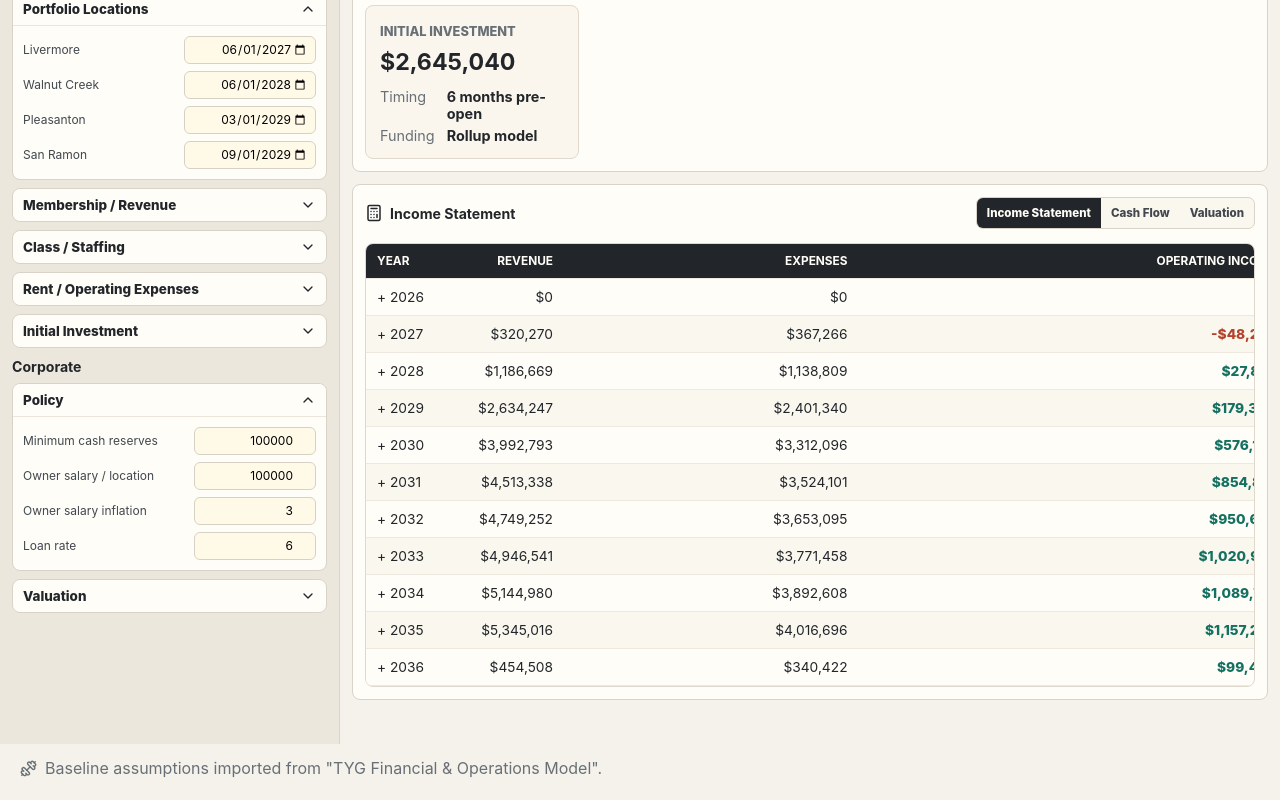
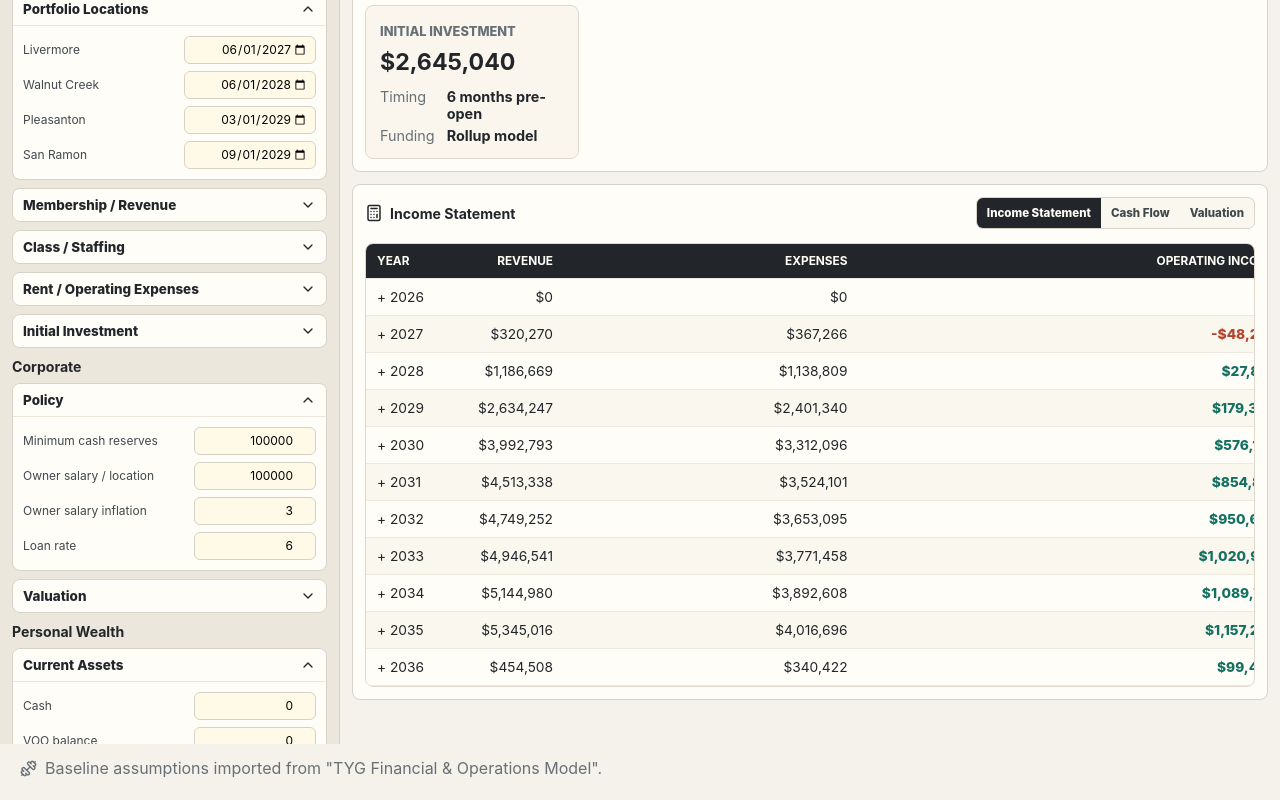
Before and after one commit to jkhart/theyardgym-financials, a React (Vite) app: page / in a window 1280 px wide. Shown: the part 198-998 px from the top of the page. Built offline with nearby package versions, Linux system fonts and the light colour scheme.

Commit message:
Add personal wealth assumptions panel

```diff
--- a/src/components/App.jsx
+++ b/src/components/App.jsx
@@ -1100,6 +1100,177 @@ function CorporateInputsPanel({ assumptions, inputs, updateAssumption, updateInp
   );
 }
 
+function PersonalWealthInputsPanel({ inputs, updateInput, openGroup, setOpenGroup }) {
+  const toggleGroup = (group) => setOpenGroup(openGroup === group ? "" : group);
+
+  return (
+    <aside className="assumptions rollupInputs">
+      <div className="panelTitle">
+        <h2>Personal Wealth</h2>
+      </div>
+      <section className="assumptionGroup">
+        <button className="groupToggle" onClick={() => toggleGroup("Current Assets")} type="button">
+          Current Assets
+          <ChevronDown size={16} className={openGroup === "Current Assets" ? "chevron open" : "chevron"} />
+        </button>
+        {openGroup === "Current Assets" && (
+          <div className="groupFields">
+            <label className="inputRow">
+              <span>Cash</span>
+              <input
+                type="number"
+                step="1000"
+                value={inputs.personalCashBalance}
+                onChange={(event) => updateInput("personalCashBalance", Number(event.target.value))}
+              />
+            </label>
+            <label className="inputRow">
+              <span>VOO balance</span>
+              <input
+                type="number"
+                step="1000"
+                value={inputs.personalStartingBalance}
+                onChange={(event) => updateInput("personalStartingBalance", Number(event.target.value))}
+              />
+            </label>
+            <label className="inputRow">
+              <span>Roth IRA</span>
+              <input
+                type="number"
+                step="1000"
+                value={inputs.rothIraStartingBalance}
+                onChange={(event) => updateInput("rothIraStartingBalance", Number(event.target.value))}
+              />
+            </label>
+            <label className="inputRow">
+              <span>Traditional IRA rollover</span>
+              <input
+                type="number"
+                step="1000"
+                value={inputs.traditionalIraStartingBalance}
+                onChange={(event) => updateInput("traditionalIraStartingBalance", Number(event.target.value))}
+              />
+            </label>
+          </div>
+        )}
+      </section>
+      <section className="assumptionGroup">
+        <button className="groupToggle" onClick={() => toggleGroup("Household")} type="button">
+          Household
+          <ChevronDown size={16} className={openGroup === "Household" ? "chevron open" : "chevron"} />
+        </button>
+        {openGroup === "Household" && (
+          <div className="groupFields">
+            <label className="inputRow">
+              <span>Birthday</span>
+              <input type="date" value={inputs.rothBirthDate} onChange={(event) => updateInput("rothBirthDate", event.target.value)} />
+            </label>
+            <label className="inputRow">
+              <span>Annual living needs</span>
+              <input
+                type="number"
+                step="1000"
+                value={inputs.personalAnnualSpending}
+                onChange={(event) => updateInput("personalAnnualSpending", Number(event.target.value))}
+              />
+            </label>
+            <label className="inputRow">
+              <span>Spending inflation</span>
+              <PercentInput
+                value={inputs.householdSpendingInflation}
+                onChange={(value) => updateInput("householdSpendingInflation", value)}
+              />
+            </label>
+          </div>
+        )}
+      </section>
+      <section className="assumptionGroup">
+        <button className="groupToggle" onClick={() => toggleGroup("Taxable Brokerage")} type="button">
+          Taxable Brokerage
+          <ChevronDown size={16} className={openGroup === "Taxable Brokerage" ? "chevron open" : "chevron"} />
+        </button>
+        {openGroup === "Taxable Brokerage" && (
+          <div className="groupFields">
+            <label className="inputRow">
+              <span>Cap gains tax</span>
+              <PercentInput
+                value={inputs.personalCapitalGainsTaxRate}
+                onChange={(value) => updateInput("personalCapitalGainsTaxRate", value)}
+              />
+            </label>
+            <label className="inputRow">
+              <span>Stock appreciation</span>
+              <PercentInput
+                value={inputs.personalStockAppreciation}
+                onChange={(value) => updateInput("personalStockAppreciation", value)}
+              />
+            </label>
+            <label className="inputRow">
+              <span>Downside return</span>
+              <PercentInput
+                value={inputs.personalDownsideReturn}
+                onChange={(value) => updateInput("personalDownsideReturn", value)}
+              />
+            </label>
+            <label className="inputRow">
+              <span>Base return</span>
+              <PercentInput value={inputs.personalAnnualReturn} onChange={(value) => updateInput("personalAnnualReturn", value)} />
+            </label>
+            <label className="inputRow">
+              <span>Upside return</span>
+              <PercentInput value={inputs.personalUpsideReturn} onChange={(value) => updateInput("personalUpsideReturn", value)} />
+            </label>
+          </div>
+        )}
+      </section>
+      <section className="assumptionGroup">
+        <button className="groupToggle" onClick={() => toggleGroup("Retirement Accounts")} type="button">
+          Retirement Accounts
+          <ChevronDown size={16} className={openGroup === "Retirement Accounts" ? "chevron open" : "chevron"} />
+        </button>
+        {openGroup === "Retirement Accounts" && (
+          <div className="groupFields">
+            <label className="inputRow">
+              <span>ROBS conversion tax</span>
+              <PercentInput value={inputs.robsConversionTaxRate} onChange={(value) => updateInput("robsConversionTaxRate", value)} />
+            </label>
+            <label className="inputRow">
+              <span>Downside return</span>
+              <PercentInput value={inputs.rothDownsideReturn} onChange={(value) => updateInput("rothDownsideReturn", value)} />
+            </label>
+            <label className="inputRow">
+              <span>Base return</span>
+              <PercentInput value={inputs.rothAnnualReturn} onChange={(value) => updateInput("rothAnnualReturn", value)} />
+            </label>
+            <label className="inputRow">
+              <span>Upside return</span>
+              <PercentInput value={inputs.rothUpsideReturn} onChange={(value) => updateInput("rothUpsideReturn", value)} />
+            </label>
+          </div>
+        )}
+      </section>
+      <section className="assumptionGroup">
+        <button className="groupToggle" onClick={() => toggleGroup("Planning")} type="button">
+          Planning
+          <ChevronDown size={16} className={openGroup === "Planning" ? "chevron open" : "chevron"} />
+        </button>
+        {openGroup === "Planning" && (
+          <div className="groupFields">
+            <label className="inputRow">
+              <span>Safe withdrawal rate</span>
+              <PercentInput value={inputs.safeWithdrawalRate} onChange={(value) => updateInput("safeWithdrawalRate", value)} />
+            </label>
+            <label className="inputRow">
+              <span>Portfolio loan LTV limit</span>
+              <PercentInput value={inputs.portfolioLoanLtvLimit} onChange={(value) => updateInput("portfolioLoanLtvLimit", value)} />
+            </label>
+          </div>
+        )}
+      </section>
+    </aside>
+  );
+}
+
 function RollupInputsPanel({ assumptions, inputs, updateAssumption, updateInput }) {
   return (
     <aside className="assumptions rollupInputs">
@@ -2952,6 +3123,7 @@ export function App() {
   const [assumptions, setAssumptions] = useState(loadSharedAssumptions);
   const [openGroup, setOpenGroup] = useState("Portfolio Locations");
   const [openCorporateGroup, setOpenCorporateGroup] = useState("Policy");
+  const [openPersonalWealthGroup, setOpenPersonalWealthGroup] = useState("Current Assets");
   const [locationSchedule, setLocationSchedule] = useState(loadLocationSchedule);
   const [activeView, setActiveView] = useState("location");
   const [activeWealthView, setActiveWealthView] = useState("overview");
@@ -3115,6 +3287,12 @@ export function App() {
               openGroup={openCorporateGroup}
               setOpenGroup={setOpenCorporateGroup}
             />
+            <PersonalWealthInputsPanel
+              inputs={rollupInputs}
+              updateInput={updateRollupInput}
+              openGroup={openPersonalWealthGroup}
+              setOpenGroup={setOpenPersonalWealthGroup}
+            />
           </div>
           <div>
             <Dashboard model={locationFinancialModel} locationMeta={locationSetMeta} />
```
